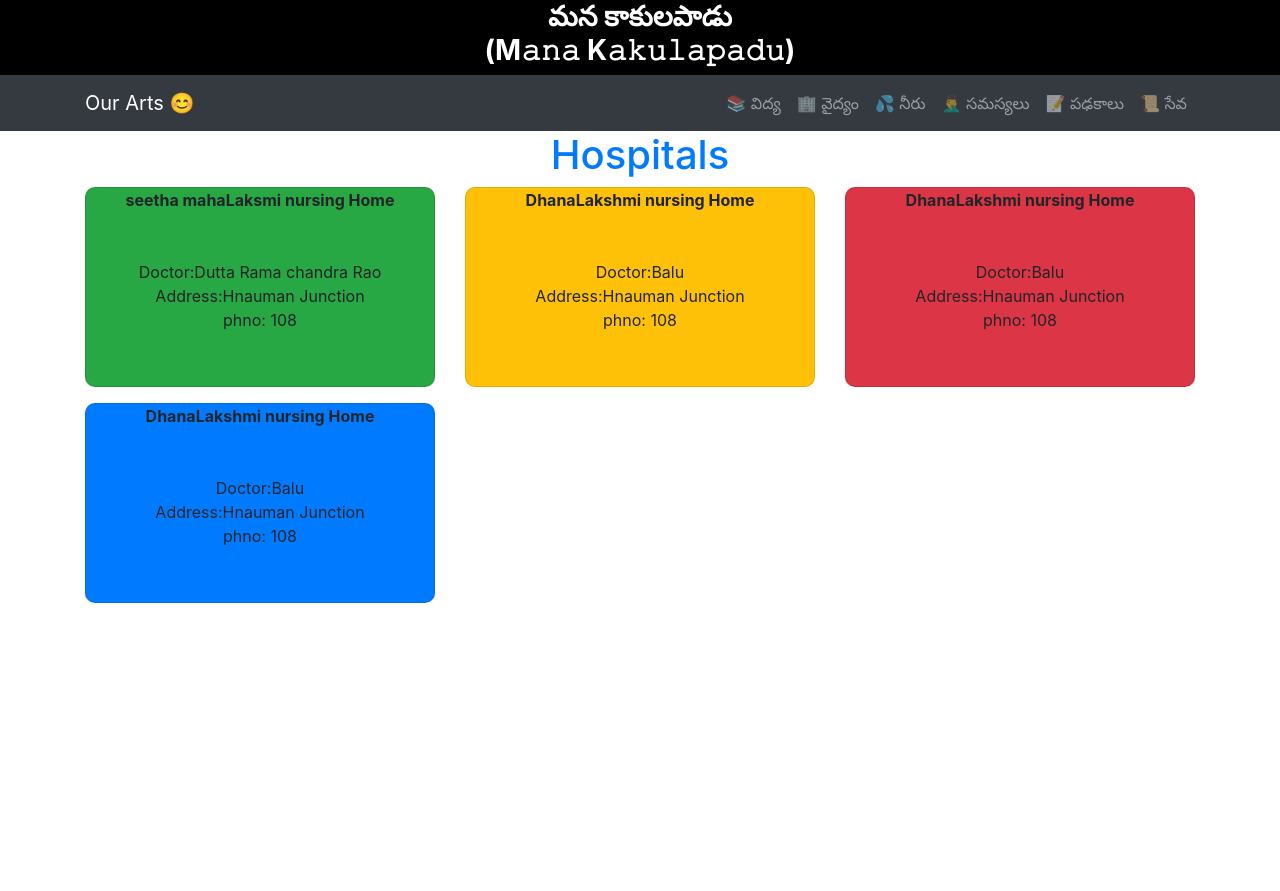
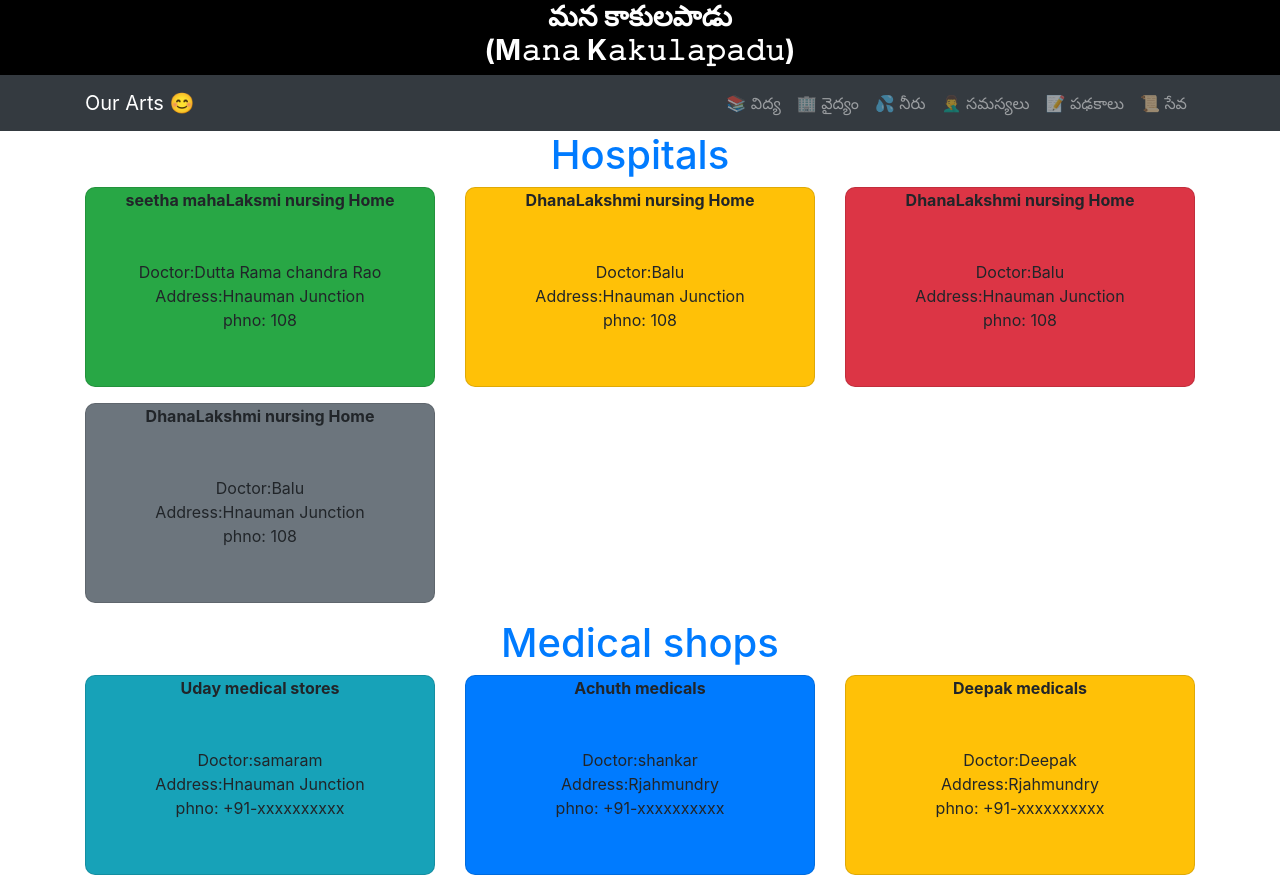
Before and after one commit to Deepak-thota007/manam, a React (Create React App) app: page /manam/about in a window 1280 px wide. Shown: the top 891 px of the page. Before the commit the page ends 800 px from the top, so only its background shows below. Built offline with nearby package versions, Linux system fonts and the light colour scheme.

Commit message:
water component updated

```diff
--- a/src/components/About.jsx
+++ b/src/components/About.jsx
@@ -1,6 +1,6 @@
 import React from 'react';
 import HospitalData from './Jsondata/Hospital.json';
-
+import Medical from './Jsondata/Medical.json';
 
 const About = () => {
   return (
@@ -36,6 +36,36 @@ const About = () => {
           </div>
         ))}
       </div>
+      <h1 className="text-primary text-center" >Medical shops</h1>
+      <div className="row">
+        {Medical.data.map((item) => (
+          <div
+            key={item.id}
+            className="col-12 col-md-6 col-lg-4 mb-3"
+          >
+            <div
+              className={`card bg-${item.color}`}
+              style={{
+                backgroundSize: 'cover',
+                backgroundRepeat: 'no-repeat',
+                backgroundPosition: 'center',
+                height: '200px',
+                borderRadius: '10px',
+                textAlign:'center',
+                color:''
+              }}
+            ><b>{item.name}</b>
+            <br/>
+            <br/>
+            Doctor:{item.doctor}
+            <br/>
+            Address:{item.address}
+            <br/>
+            phno: {item.phno}
+            </div>
+          </div>
+        ))}
+      </div>
     </div>
   );
 }
--- a/src/components/Contact.jsx
+++ b/src/components/Contact.jsx
@@ -3,8 +3,46 @@ import React from 'react'
 const Contact = () => {
   return (
     <div>
-      <h1 className='text-primary'>Pure salt water..</h1>
+      <h1 className='text-primary text-center'>Tap water timings</h1>
+      <div className="row justify-content-center">
+    <div className="col-12 col-md-1 col-lg-6 mb-3 text-center">
+    <div className="card text-center">
+  <div className="card-header">
+    <b>Ambedhkar Center</b>
+  </div>
+  <div className="card-body">
+    <h5 className="card-title">Special title treatment</h5>
+    <p className="card-text">With supporting text below as a natural lead-in to additional content.</p>
+    <a href="#" className="btn btn-primary">Go somewhere</a>
+  </div>
+  <div className="card-footer text-body-secondary">
+    2 days ago
+  </div>
+</div>
+    </div>
+    <div className="col-12 col-md-1 col-lg-6 mb-3 text-center">
+    <div className="card text-center">
+  <div className="card-header">
+   <b> High School Centre</b>
+  </div>
+  <div className="card-body">
+    <h5 className="card-title">Special title treatment</h5>
+    <p className="card-text">With supporting text below as a natural lead-in to additional content.</p>
+    <a href="#" className="btn btn-primary">Go somewhere</a>
+  </div>
+  <div className="card-footer text-body-secondary">
+    2 days ago
+  </div>
+</div>
+    </div>
 
+      </div>
+      <h1 className='text-primary text-center'>Drinking Water Timings & Details</h1>
+      <p className='text-center'>Timings:- 24/7 Available</p>
+      <pre className='text-center'>Details:-<br/>
+        Each can:- 7 Rs (20 L)<br/>
+        Monthly:- 210 Rs (30 Swipes)
+      </pre>
     </div>
   )
 }
--- a/src/components/Jsondata/Hospital.json
+++ b/src/components/Jsondata/Hospital.json
@@ -27,7 +27,7 @@
       {
         "id": 4,
         "name": "DhanaLakshmi nursing Home",
-        "color":"primary",
+        "color":"secondary",
         "address": "Hnauman Junction",
         "phno": "108",
         "doctor": "Balu"
--- /dev/null
+++ b/src/components/Jsondata/Medical.json
@@ -0,0 +1,39 @@
+{
+    "data": [
+
+      {
+        "id": 1,
+        "name": "Uday medical stores",
+        "color":"info",
+        "address": "Hnauman Junction",
+        "phno": "+91-xxxxxxxxxx",
+        "doctor": "samaram"
+      },
+      {
+        "id": 2,
+        "name": "Achuth medicals",
+        "color":"primary",
+        "address": "Rjahmundry",
+        "phno": "+91-xxxxxxxxxx",
+        "doctor": "shankar"
+      },
+      {
+        "id": 3,
+        "name": "Deepak medicals",
+        "color":"warning",
+        "address": "Rjahmundry",
+        "phno": "+91-xxxxxxxxxx",
+        "doctor": "Deepak"
+      },
+      {
+        "id": 4,
+        "name": "Hemanth medicals",
+        "color":"light",
+        "address": "Rjahmundry",
+        "phno": "+91-xxxxxxxxxx",
+        "doctor": "Hemanth"
+      }
+
+
+    ]
+}
```
